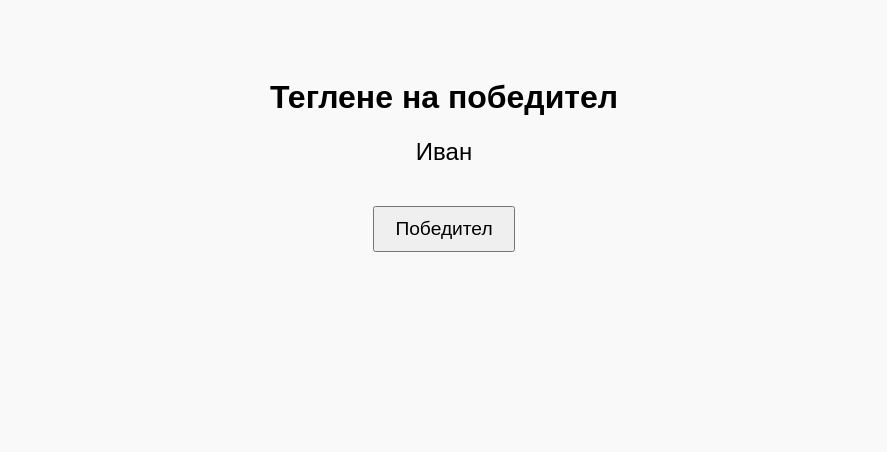
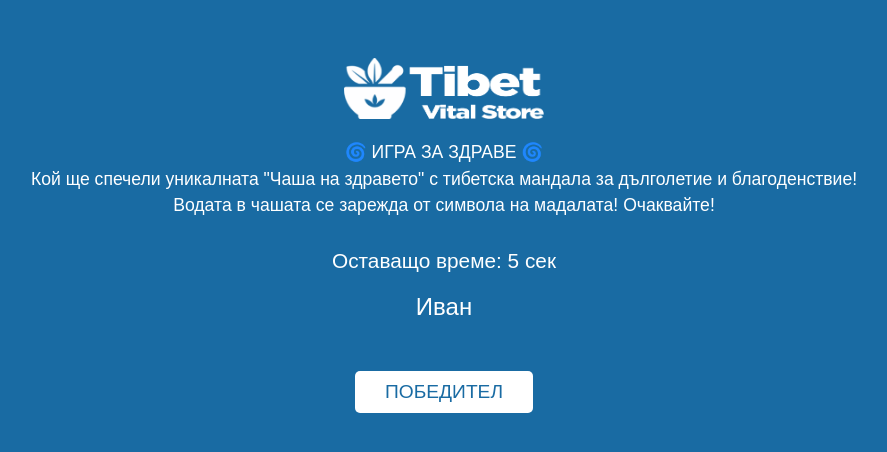
Before and after one commit to dsdiessgmail/SupertombolaTVS, a plain HTML site: page index.html in a window 1280 px wide. Shown: the whole page, without its empty margins (196-1083 px from the left). Drawn offline with Linux system fonts and the light colour scheme; a web font is replaced by a local one.

Commit message:
Update index.html

```diff
--- a/index.html
+++ b/index.html
@@ -4,19 +4,75 @@
 <meta charset="UTF-8">
 <title>Теглене на победител</title>
 <style>
-  body { font-family: Arial, sans-serif; text-align: center; padding: 50px; background: #f9f9f9; }
-  #участници { margin: 20px 0; font-size: 1.5em; min-height: 2em; }
-  #бутон { padding: 10px 20px; font-size: 1.2em; cursor: pointer; }
-  #резултат { margin-top: 30px; font-size: 1.2em; white-space: pre-line; }
+  @font-face {
+    font-family: 'Gotham Pro Light';
+    src: url('GothamPro-Light.woff2') format('woff2'),
+         url('GothamPro-Light.woff') format('woff');
+    font-weight: normal;
+    font-style: normal;
+  }
+
+  body {
+    font-family: 'Gotham Pro Light', Arial, sans-serif;
+    background-color: #196ba3;
+    color: white;
+    text-align: center;
+    padding: 50px;
+  }
+
+  #logo {
+    max-width: 200px;
+    display: block;
+    margin: 0 auto 20px auto;
+  }
+
+  #игра-текст {
+    margin-bottom: 30px;
+    line-height: 1.5em;
+    font-size: 1.1em;
+  }
+
+  #време {
+    font-size: 1.3em;
+    margin-bottom: 20px;
+  }
+
+  #участници {
+    font-size: 1.5em;
+    min-height: 2em;
+    margin-bottom: 30px;
+  }
+
+  #бутон {
+    padding: 10px 30px;
+    font-size: 1.2em;
+    background-color: white;
+    color: #196ba3;
+    border: none;
+    border-radius: 5px;
+    cursor: pointer;
+  }
+
+  #резултат {
+    margin-top: 30px;
+    font-size: 1.2em;
+    white-space: pre-line;
+  }
 </style>
 </head>
 <body>
 
-<h1>Теглене на победител</h1>
+<img src="logo.png" alt="Logo" id="logo">
+<div id="игра-текст">
+🌀 ИГРА ЗА ЗДРАВЕ 🌀<br>
+Кой ще спечели уникалната "Чаша на здравето" с тибетска мандала за дълголетие и благоденствие!<br>
+Водата в чашата се зарежда от символа на мадалата! Очаквайте!
+</div>
 
+<div id="време">Оставащо време: <span id="таймер">10</span> сек</div>
 <div id="участници"></div>
 
-<button id="бутон">Победител</button>
+<button id="бутон">ПОБЕДИТЕЛ</button>
 
 <div id="резултат"></div>
 
@@ -26,6 +82,10 @@ let текущ = 0;
 const участнициDiv = document.getElementById("участници");
 const бутон = document.getElementById("бутон");
 const резултат = document.getElementById("резултат");
+const таймерSpan = document.getElementById("таймер");
+
+let време = 10; // време в секунди
+таймерSpan.textContent = време;
 
 // Функция за въртене на имената
 let въртене = setInterval(() => {
@@ -33,11 +93,18 @@ let въртене = setInterval(() => {
     текущ = (текущ + 1) % участници.length;
 }, 200); // 200ms интервал за въртене
 
-// Време за автоматично теглене (пример: 10 секунди)
-const времеДоТеглене = 10000; // 10 000 ms = 10 сек
+// Таймер за обратно броене
+let countdown = setInterval(() => {
+    време--;
+    if (време >= 0) {
+        таймерSpan.textContent = време;
+    } else {
+        clearInterval(countdown);
+    }
+}, 1000);
 
+// След изтичане на времето – автоматично теглене
 setTimeout(() => {
-    clearInterval(въртене); // спиране на въртенето
     const победител = участници[Math.floor(Math.random() * участници.length)];
 
     резултат.textContent = `Честито на ${победител}!
@@ -53,14 +120,11 @@ setTimeout(() => {
 
 Бъдете здрави и благословени, нека светлината на доброто се излива върху Вас.`;
 
-    // бутонът вече не е нужен
-    бутон.style.display = "none";
+    бутон.style.display = "none"; // бутонът изчезва
+}, време * 1000);
 
-}, времеДоТеглене);
-
-// Алтернатива: бутон за ръчно теглене (запазено, ако искате)
+// Алтернатива: бутон за ръчно теглене
 бутон.addEventListener("click", () => {
-    clearInterval(въртене);
     const победител = участници[Math.floor(Math.random() * участници.length)];
 
     резултат.textContent = `Честито на ${победител}!
@@ -75,8 +139,8 @@ setTimeout(() => {
 БЕЗПЛАТНА ДОСТАВКА С ТЕСТ И ПРЕГЛЕД на всички продукти в Tibet Vital Store!!!
 
 Бъдете здрави и благословени, нека светлината на доброто се излива върху Вас.`;
+
     бутон.style.display = "none";
-    clearInterval(въртене);
 });
 </script>
 
```
